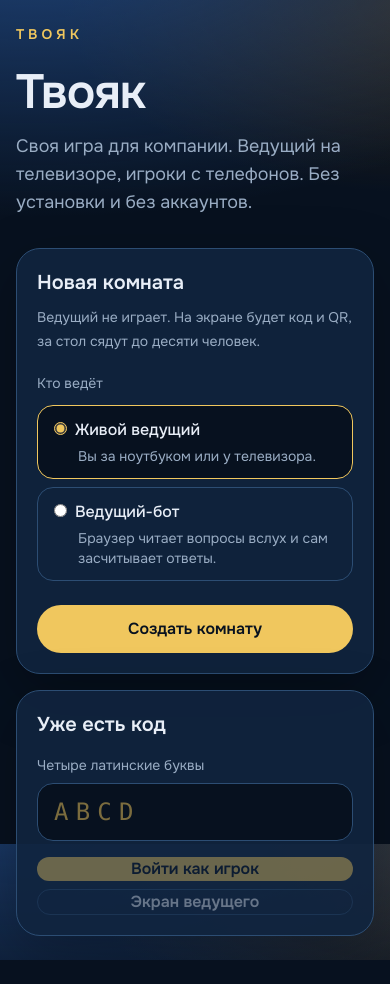
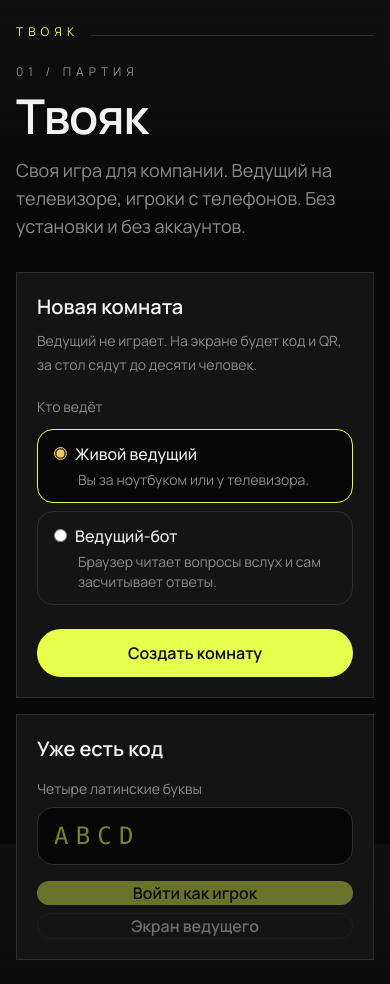
Before and after one commit to pomazkoff/tvoyak, a Next.js app: page / in a window 390 px wide. Before the commit the page ends 960 px from the top, so only its background shows below. Built offline with nearby package versions, Linux system fonts and the light colour scheme.

Commit message:
Restyle the host and phone screens on a dark editorial grid.
Swap in Manrope and Literata for Cyrillic, and add board flips and score count-up that respect reduced motion.

Co-authored-by: pomazkoff <pomazkoff@users.noreply.github.com>

```diff
--- a/src/app/globals.css
+++ b/src/app/globals.css
@@ -1,15 +1,22 @@
 @import "tailwindcss";
 
+/*
+  Опора: портфолио Đặng Trung Thắng 22–23.
+  Сам Behance ответил 403. Публичные копии кадров дают почти чёрное поле
+  (#040404) и лестницу серого. Свой акцент — одна лимонная полоска,
+  чтобы стоимость ячейки читалась с телевизора.
+*/
 @theme {
-  --font-sans: var(--font-onest), ui-sans-serif, system-ui, sans-serif;
-  --color-ink: #e8eef7;
-  --color-muted: #9aadc4;
-  --color-gold: #f0c75e;
-  --color-navy: #07111f;
-  --color-panel: #10243f;
-  --color-line: #2c4d73;
-  --color-danger: #ffb4b4;
-  --color-ok: #9be7c4;
+  --font-sans: var(--font-manrope), ui-sans-serif, system-ui, sans-serif;
+  --font-serif: var(--font-literata), "Iowan Old Style", Georgia, serif;
+  --color-ink: #f3f3f3;
+  --color-muted: #8c8c8c;
+  --color-gold: #e6ff4d;
+  --color-navy: #070707;
+  --color-panel: #141414;
+  --color-line: #2c2c2c;
+  --color-danger: #ff6d6d;
+  --color-ok: #d8ff73;
 }
 
 html {
@@ -19,19 +26,10 @@ html {
 body {
   min-height: 100%;
   background:
-    radial-gradient(
-      1100px 520px at 8% -10%,
-      rgb(36 78 140 / 0.85),
-      transparent 58%
-    ),
-    radial-gradient(
-      800px 420px at 110% 0%,
-      rgb(92 62 18 / 0.55),
-      transparent 46%
-    ),
+    linear-gradient(180deg, #101010 0%, transparent 28%),
     var(--color-navy);
   color: var(--color-ink);
-  font-family: var(--font-onest), ui-sans-serif, system-ui, sans-serif;
+  font-family: var(--font-manrope), ui-sans-serif, system-ui, sans-serif;
 }
 
 button,
@@ -40,3 +38,70 @@ input,
 label {
   -webkit-tap-highlight-color: transparent;
 }
+
+button,
+a {
+  transition:
+    transform 160ms ease,
+    background-color 160ms ease,
+    border-color 160ms ease,
+    color 160ms ease;
+}
+
+button:active:not(:disabled) {
+  transform: scale(0.98);
+}
+
+.prompt {
+  font-family: var(--font-literata), Georgia, serif;
+  font-weight: 520;
+  letter-spacing: -0.02em;
+}
+
+.cell {
+  perspective: 800px;
+}
+
+.cell-inner {
+  position: relative;
+  display: grid;
+  height: 100%;
+  transform-style: preserve-3d;
+  transition: transform 460ms cubic-bezier(0.2, 0.7, 0.2, 1);
+}
+
+.cell-inner.is-spent {
+  transform: rotateY(180deg);
+}
+
+.cell-face {
+  grid-area: 1 / 1;
+  display: flex;
+  align-items: center;
+  justify-content: center;
+  backface-visibility: hidden;
+}
+
+.cell-back {
+  transform: rotateY(180deg);
+}
+
+@media (prefers-reduced-motion: reduce) {
+  button,
+  a,
+  .cell-inner {
+    transition: none;
+  }
+
+  button:active:not(:disabled) {
+    transform: none;
+  }
+
+  .cell-inner.is-spent {
+    transform: none;
+  }
+
+  .cell-back {
+    display: none;
+  }
+}
--- a/src/app/layout.tsx
+++ b/src/app/layout.tsx
@@ -1,11 +1,17 @@
 import type { Metadata, Viewport } from "next";
-import { Onest } from "next/font/google";
+import { Literata, Manrope } from "next/font/google";
 import "./globals.css";
 
-const onest = Onest({
+const manrope = Manrope({
   subsets: ["cyrillic", "latin"],
   display: "swap",
-  variable: "--font-onest",
+  variable: "--font-manrope",
+});
+
+const literata = Literata({
+  subsets: ["cyrillic", "latin"],
+  display: "swap",
+  variable: "--font-literata",
 });
 
 export const metadata: Metadata = {
@@ -15,17 +21,15 @@ export const metadata: Metadata = {
 };
 
 export const viewport: Viewport = {
-  themeColor: "#07111f",
+  themeColor: "#070707",
   width: "device-width",
   initialScale: 1,
 };
 
 export default function RootLayout({ children }: LayoutProps<"/">) {
   return (
-    <html lang="ru" className={`${onest.variable} h-full`}>
-      <body
-        className={`${onest.className} flex min-h-full flex-col antialiased`}
-      >
+    <html lang="ru" className={`${manrope.variable} ${literata.variable} h-full`}>
+      <body className={`${manrope.className} flex min-h-full flex-col antialiased`}>
         {children}
       </body>
     </html>
--- a/src/components/game/board.tsx
+++ b/src/components/game/board.tsx
@@ -1,3 +1,6 @@
+"use client";
+
+import { useEffect, useRef, useState, useSyncExternalStore } from "react";
 import type { PlayerRow } from "@/lib/supabase/types";
 
 export type BoardCell = {
@@ -33,9 +36,9 @@ export function ScoreStrip({ players }: { players: PlayerRow[] }) {
         >
           <p className="truncate text-sm">{player.nickname}</p>
           <p
-            className={`font-mono text-lg ${player.score < 0 ? "text-danger" : "text-gold"}`}
+            className={`text-2xl font-semibold tabular-nums ${player.score < 0 ? "text-danger" : "text-ink"}`}
           >
-            {player.score}
+            <CountUp value={player.score} />
           </p>
         </li>
       ))}
@@ -64,10 +67,10 @@ export function Board({
   );
 
   return (
-    <div className="grid grid-cols-3 gap-2 sm:grid-cols-6">
+    <div className="grid grid-cols-3 gap-1.5 sm:grid-cols-6 sm:gap-2">
       {columns.map((column, index) => (
-        <div key={column[0]?.category ?? index} className="grid gap-2">
-          <p className="flex min-h-12 items-center justify-center text-center text-xs font-semibold text-gold sm:text-sm">
+        <div key={column[0]?.category ?? index} className="grid gap-1.5 sm:gap-2">
+          <p className="flex min-h-12 items-end justify-center px-1 pb-1 text-center text-[11px] tracking-[0.14em] text-muted uppercase sm:min-h-14 sm:text-xs">
             {column[0]?.category ?? ""}
           </p>
           {column.map((cell) => {
@@ -78,13 +81,12 @@ export function Board({
                 type="button"
                 disabled={!canPick || spent}
                 onClick={() => onPick?.(cell)}
-                className={`h-14 rounded-xl border text-lg font-semibold ${
-                  spent
-                    ? "border-transparent bg-navy/40 text-muted"
-                    : "border-line bg-[#1d4e89] text-ink hover:border-gold"
-                } disabled:cursor-default`}
+                className="cell h-16 border border-line bg-[#1c1c1c] text-xl font-semibold text-ink hover:border-[#c4c4c4] disabled:cursor-default sm:h-20 sm:text-2xl lg:h-24 lg:text-3xl"
               >
-                {spent ? "" : cell.value}
+                <span className={`cell-inner ${spent ? "is-spent" : ""}`}>
+                  <span className="cell-face cell-front">{cell.value}</span>
+                  <span className="cell-face cell-back text-muted">—</span>
+                </span>
               </button>
             );
           })}
@@ -93,3 +95,39 @@ export function Board({
     </div>
   );
 }
+
+function prefersReducedMotion(): boolean {
+  return window.matchMedia("(prefers-reduced-motion: reduce)").matches;
+}
+
+function CountUp({ value }: { value: number }) {
+  const reduced = useSyncExternalStore(
+    (onStoreChange) => {
+      const query = window.matchMedia("(prefers-reduced-motion: reduce)");
+      query.addEventListener("change", onStoreChange);
+      return () => query.removeEventListener("change", onStoreChange);
+    },
+    prefersReducedMotion,
+    () => false,
+  );
+  const [shown, setShown] = useState(value);
+  const fromRef = useRef(value);
+
+  useEffect(() => {
+    if (reduced || fromRef.current === value) return;
+    const from = fromRef.current;
+    const started = performance.now();
+    let frame = 0;
+    const tick = (now: number) => {
+      const progress = Math.min(1, (now - started) / 480);
+      const eased = 1 - (1 - progress) ** 3;
+      setShown(Math.round(from + (value - from) * eased));
+      if (progress < 1) frame = requestAnimationFrame(tick);
+      else fromRef.current = value;
+    };
+    frame = requestAnimationFrame(tick);
+    return () => cancelAnimationFrame(frame);
+  }, [reduced, value]);
+
+  return <>{reduced ? value : shown}</>;
+}
--- a/src/components/home-screen.tsx
+++ b/src/components/home-screen.tsx
@@ -52,7 +52,8 @@ export function HomeScreen() {
   return (
     <Shell width="max-w-xl">
       <div className="mb-8">
-        <h1 className="text-5xl font-semibold tracking-tight text-ink sm:text-6xl">
+        <p className="text-xs tracking-[0.42em] text-muted uppercase">01 / партия</p>
+        <h1 className="mt-3 text-5xl font-semibold tracking-tight text-ink sm:text-7xl">
           Твояк
         </h1>
         <p className="mt-4 max-w-md text-lg leading-7 text-muted">
--- a/src/components/host-screen.tsx
+++ b/src/components/host-screen.tsx
@@ -433,7 +433,7 @@ function GameView({
             {current?.category} · {current?.value || "финал"}
             {current?.special === "cat" ? " · кот в мешке" : ""}
           </p>
-          <h2 className="mt-3 text-3xl font-semibold leading-tight">
+          <h2 className="prompt mt-3 text-3xl leading-tight sm:text-5xl">
             {publicPrompt}
           </h2>
           {left !== null && game.phase !== "reveal" ? (
--- a/src/components/play-screen.tsx
+++ b/src/components/play-screen.tsx
@@ -380,7 +380,7 @@ function PlayTurn({
             {current.category}
             {current.special === "cat" ? " · кот в мешке" : ""}
           </p>
-          <h2 className="mt-2 text-2xl font-semibold">{current.prompt}</h2>
+          <h2 className="prompt mt-2 text-2xl leading-snug sm:text-3xl">{current.prompt}</h2>
         </Panel>
       ) : null}
 
--- a/src/components/shell.tsx
+++ b/src/components/shell.tsx
@@ -14,9 +14,10 @@ export function Shell({
     >
       <Link
         href="/"
-        className="mb-6 text-sm font-semibold tracking-[0.28em] text-gold uppercase"
+        className="mb-6 flex items-baseline gap-3 text-xs tracking-[0.42em] text-muted uppercase"
       >
-        Твояк
+        <span className="text-gold">Твояк</span>
+        <span className="h-px flex-1 bg-line" />
       </Link>
       {children}
     </div>
@@ -40,7 +41,7 @@ export function Panel({
 }) {
   return (
     <section
-      className={`rounded-3xl border border-line bg-panel/90 p-5 shadow-[0_20px_60px_rgba(0,0,0,0.28)] sm:p-6 ${className}`}
+      className={`border border-line bg-panel p-5 sm:p-6 ${className}`}
     >
       {children}
     </section>
```
Also changed, not shown: 1 other file (tests, documents, lock files or other folders).
